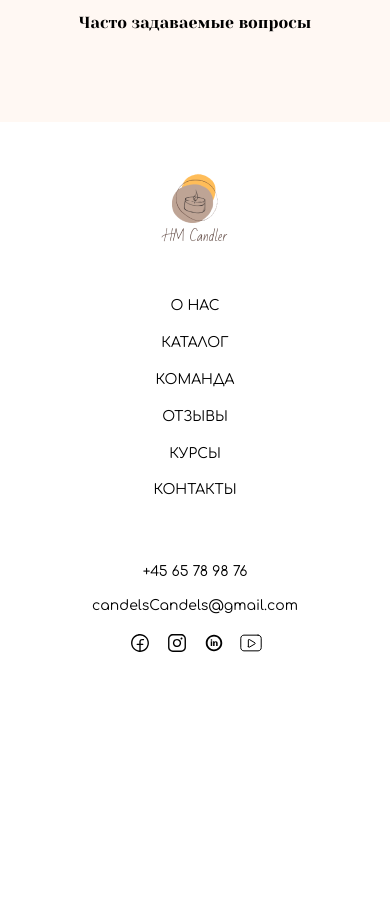
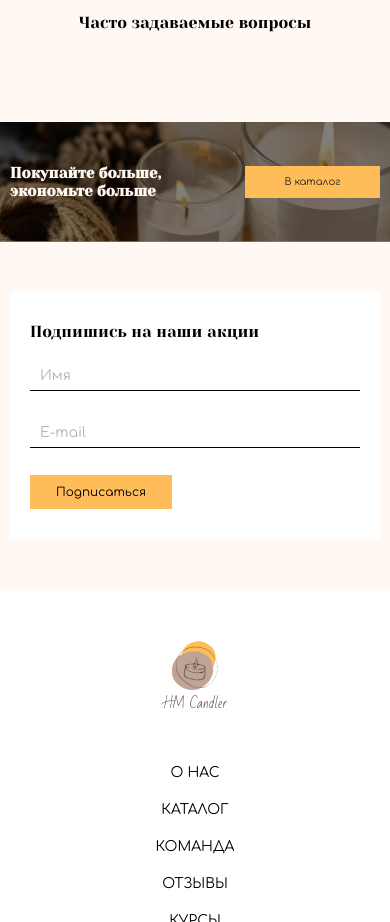
Before and after one commit to K01M/HM-candler, a plain HTML site: page HM-candler/index.html in a window 390 px wide. Shown: the part 6100-7022 px from the top of the page. Before the commit the page ends 6809 px from the top, so only its background shows below. Drawn offline with nearby package versions, Linux system fonts and the light colour scheme.

Commit message:
added sections promo and contacts and adaptive

```diff
--- a/HM-candler/css/style.css
+++ b/HM-candler/css/style.css
@@ -411,13 +411,71 @@ margin-bottom: 15px;
     text-align: left;
 }
 
-
-
-
-
-
-
-
+.promo{
+    background-image: url("../images/promo.jpg");
+    padding: 140px 0;
+    background-repeat: no-repeat;
+    background-size: cover;
+    background-position: center;
+}
+.promo__inner{
+    display: flex;
+    justify-content: space-between;
+    align-items: center;
+}
+.promo__text{
+    color: #FFF8F3;
+    font-family: Yeseva One;
+    font-size: 32px;
+    font-style: normal;
+    padding-left: 56px;
+}
+.promo__btn{
+    background-color: #FFBD59;
+    padding: 14px 25px 12px;
+    display: inline-block;
+    color: #272727;
+    min-width: 135px;
+    text-align: center;
+}
+.contacts{
+    padding: 150px 0 50px;
+}
+.contacts__inner{
+    display: flex;
+    justify-content: space-between;
+    align-items: center;
+    gap: 15px;
+}
+.form{
+    background-color: #FFF;
+    width: 664px;
+    padding: 75px 42px 67px;
+}
+.form__title{
+    margin-bottom: 60px;
+}
+.form__input{
+    background-color: #fff;
+    border: none;
+    border-bottom: 1px solid black;
+    width: 100%;
+    display: block;
+    margin-bottom: 27px;
+    padding: 7px 10px;
+    color: #000;
+}
+.form__btn{
+    margin-top: 23px;
+}
+.form__input::placeholder{
+    color: #B3B3B3;
+    font-family: Comfortaa;
+    font-size: 14px;
+    font-style: normal;
+    font-weight: 400;
+    line-height: normal;
+}
 
 .footer{
     padding-top: 40px;
@@ -517,6 +575,16 @@ margin-bottom: 15px;
     .section__inner {
         grid-template-columns: 190px auto;
         gap: 0 10px;
+    }
+    .promo__text{
+        padding-left: 0;
+        padding-right: 10px;
+    }
+    .promo{
+        padding: 120px 0;
+    }
+    .contacts__img{
+        width: 335px;
     }
 }
 @media (max-width: 986px){
@@ -621,6 +689,9 @@ margin-bottom: 15px;
     }
     .team__item-descr {
         font-size: 8px;
+    }
+    .promo__text{
+        font-size: 15px;
     }
 }
 @media (max-width: 800px){
@@ -750,6 +821,23 @@ margin-bottom: 15px;
     }
     .team__item-box {
         left: 90px;
+    }
+    .promo__btn{
+        padding: 10px 35px;
+    }
+    .promo{
+        padding: 67px 0;
+    }
+    .contacts__img{
+        width: 187px;
+        object-fit: cover;
+    }
+    .form{
+        width: 440px;
+        padding: 30px 20px;
+    }
+    .form__title{
+        margin-bottom: 20px;
     }
 }
 @media (max-width: 640px){
@@ -927,6 +1015,15 @@ margin-bottom: 15px;
     .courses__content-descr{
         grid-template-columns: auto;
     }
+    .promo{
+        padding: 42px 0;
+    }
+    .contacts{
+        padding: 50px 0;
+    }
+    .contacts__img{
+        display: none;
+    }
 }
 @media (max-width: 475px){
     .team__content {
@@ -1060,4 +1157,7 @@ margin-bottom: 15px;
         width: 165px;
         left: 70%;
     }
+    .promo__text{
+        font-size: 13px;
+    }
 }
--- a/HM-candler/index.html
+++ b/HM-candler/index.html
@@ -431,6 +431,27 @@
             </div>
         </div>
     </section>
+    <section class="promo">
+        <div class="container">
+            <div class="promo__inner">
+                <h2 class="promo__text">Покупайте больше, экономьте больше</h2>
+                <a href="" class="promo__btn">В каталог</a>
+            </div>
+        </div>
+    </section>
+    <section class="contacts">
+        <div class="container">
+            <div class="contacts__inner">
+                <form action="" class="form">
+                    <p class="form__title title">Подпишись на наши акции</p>
+                    <input type="text" class="form__input" placeholder="Имя">
+                    <input type="email" class="form__input" placeholder="E-mail">
+                    <button class="form__btn button button__buy" type="submit">Подписаться</button>
+                </form>
+                <img src="images/contacts.jpg" alt="" class="contacts__img">
+            </div>
+        </div>
+    </section>
 </main>
 <footer class="footer">
     <div class="container">
```
Also changed, not shown: HM-candler/images/contacts.jpg (added), HM-candler/images/promo.jpg (added).
